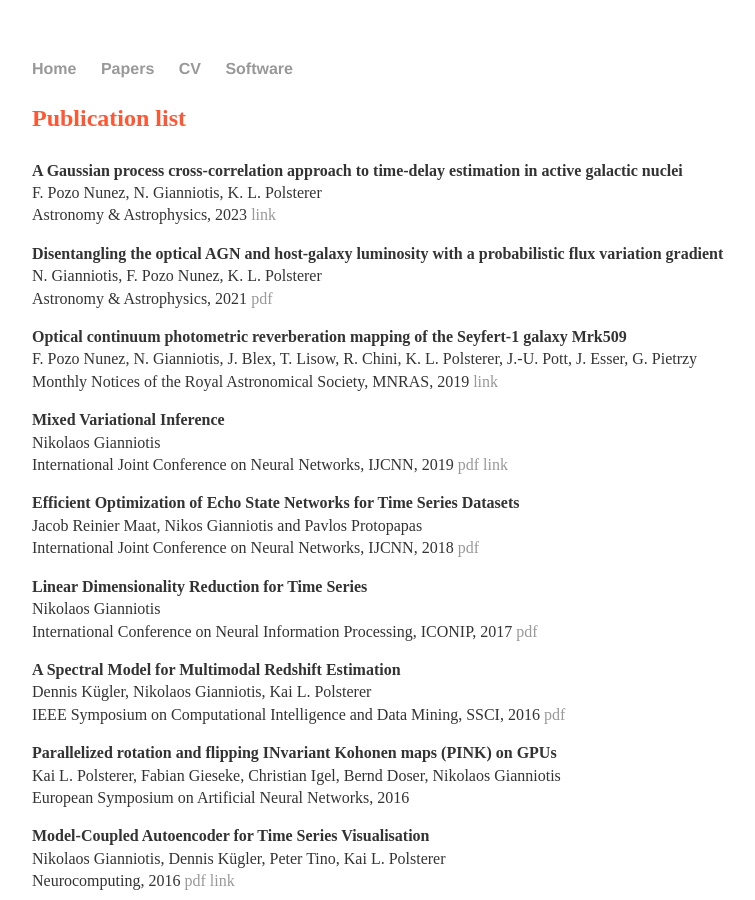
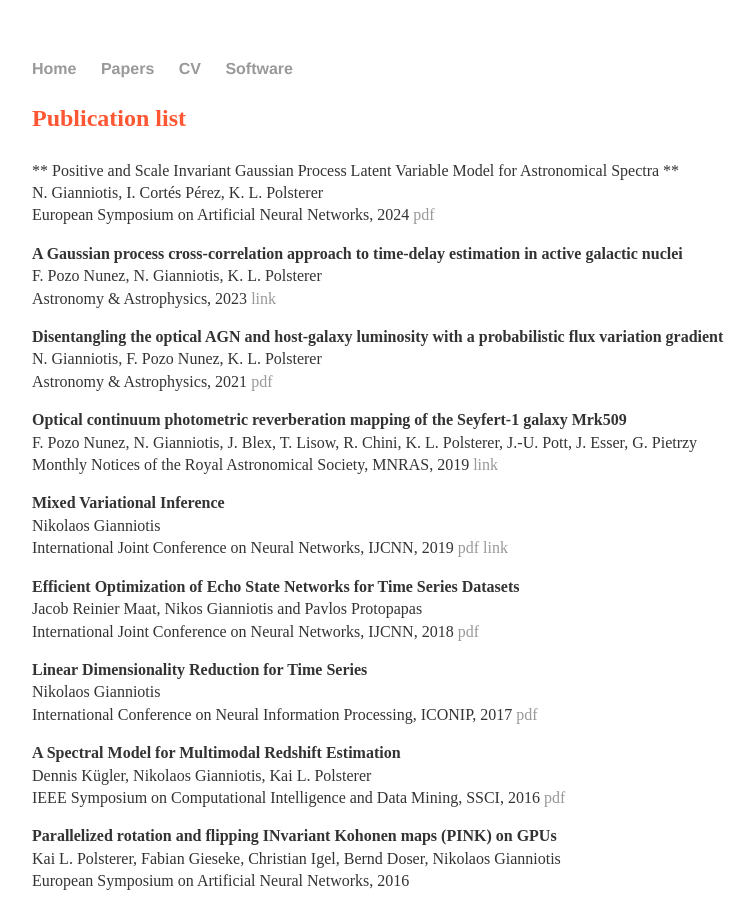
Before and after one commit to ngiann/ngiann.github.io, a Jekyll site: the page built from papers/index.md, in a window 1280 px wide and 900 px high. Shown: the whole window, without its empty margins (160-915 px from the left). Built offline with Jekyll 4.4.1, drawn with Linux system fonts in a browser that asks for light colours.

Commit message:
Update index.md

```diff
--- a/papers/index.md
+++ b/papers/index.md
@@ -4,6 +4,10 @@ title: Papers
 ---
 
 <h2> <p style="color:#FF5733"> Publication list </p> </h2>
+
+** Positive and Scale Invariant Gaussian Process Latent Variable Model for Astronomical Spectra **\
+N. Gianniotis, I. Cortés Pérez, K. L. Polsterer\
+European Symposium on Artificial Neural Networks, 2024 [pdf](https://www.dropbox.com/scl/fi/z8djmhymiw41qf7vv2jz2/gplvmplus.pdf?rlkey=38ctsf2d73kgcmmxqo9oervlh)
 
 **A Gaussian process cross-correlation approach to time-delay estimation in active galactic nuclei**\
 F. Pozo Nunez, N. Gianniotis, K. L. Polsterer\
```
